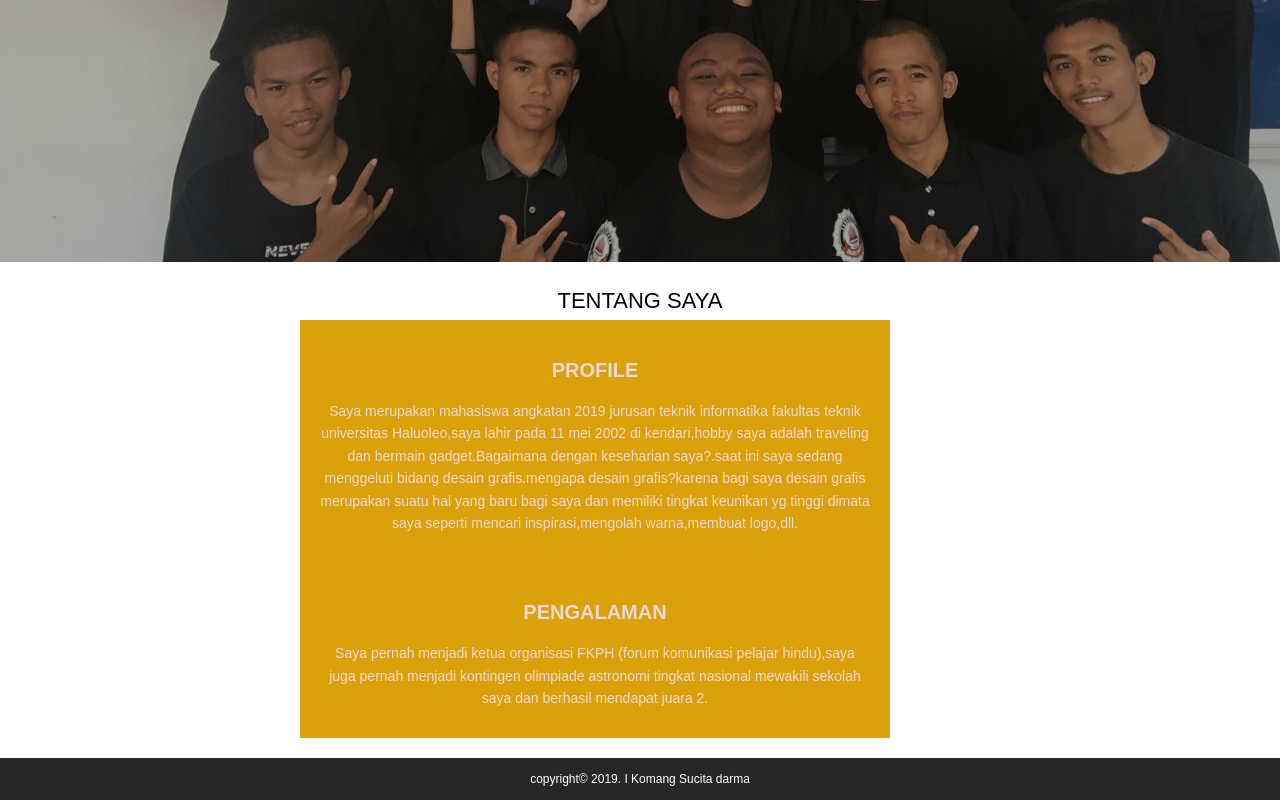
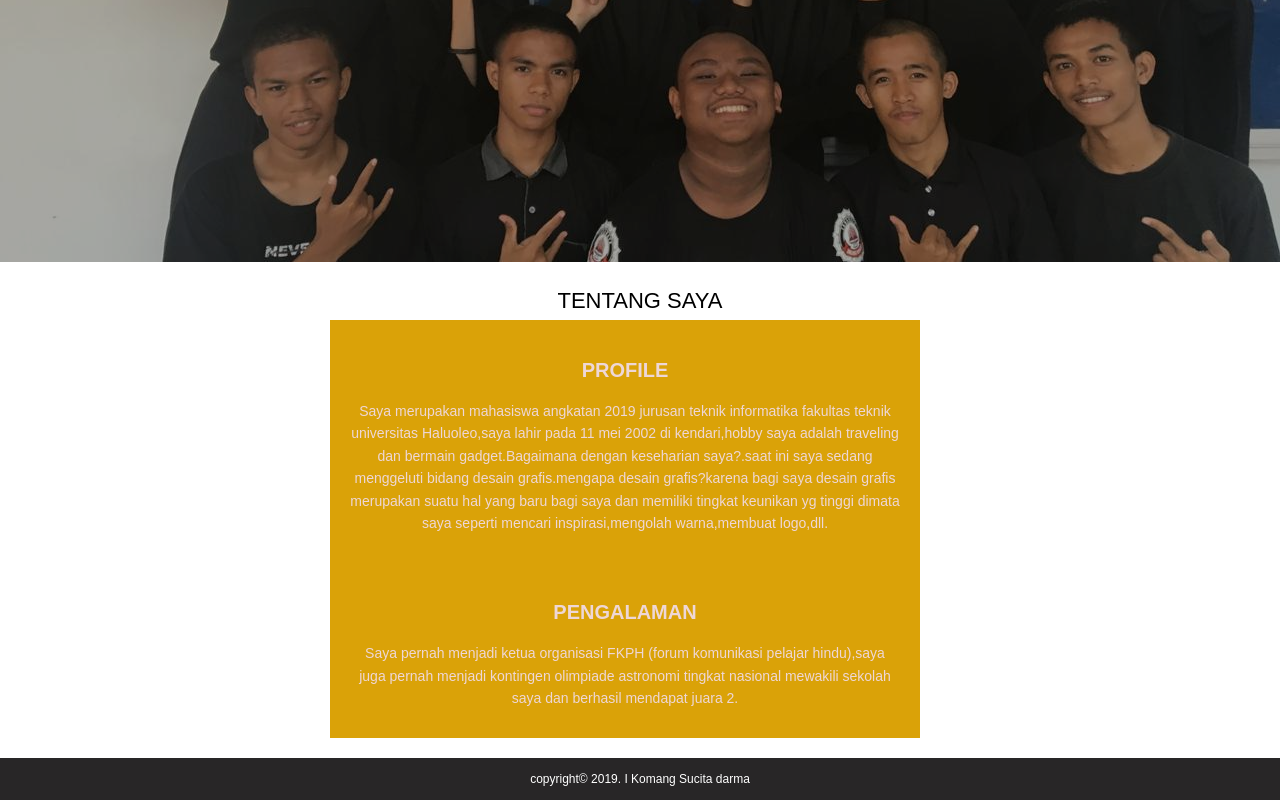
Before and after one commit to DharmaSucita/Praktikum-Komang, a plain HTML site: page index.html in a window 1280 px wide. Shown: the part 538-1338 px from the top of the page. Drawn offline with Linux system fonts and the light colour scheme.

Commit message:
Update css.css

```diff
--- a/css.css
+++ b/css.css
@@ -77,7 +77,7 @@ body {
     width: 550px;
     padding: 14px 20px;
     /* border: solid 1px gray; */
-    margin: 0% 300px;
+    margin: 0% 330px;
     text-align: ;
     background-color: #daa208;
     color: rgb(238, 215, 215);
```
